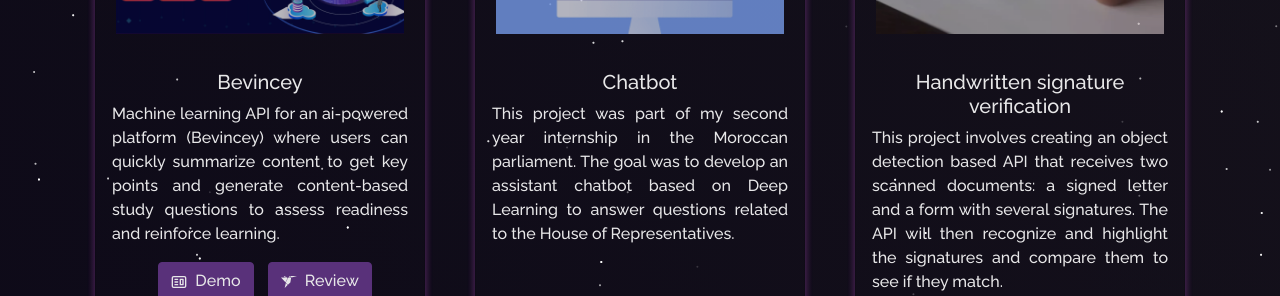
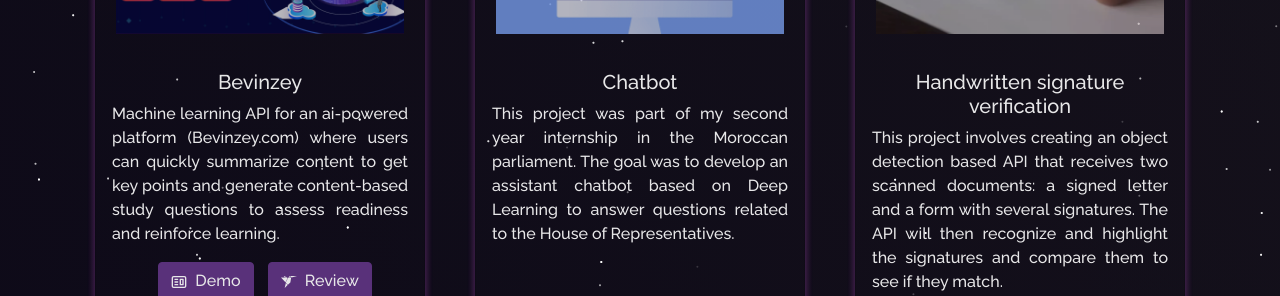
Before and after one commit to alami-oussama/portfolio, a React (Create React App) app: page /project in a window 1280 px wide. Shown: the part 410-706 px from the top of the page. Built offline with nearby package versions, Linux system fonts and the light colour scheme.

Commit message:
update Bevinzey project

```diff
--- a/src/components/Projects/Projects.js
+++ b/src/components/Projects/Projects.js
@@ -2,7 +2,7 @@ import React from "react";
 import { Container, Row, Col } from "react-bootstrap";
 import ProjectCard from "./ProjectCards";
 import Particle from "../Particle";
-import bevincey from "../../Assets/Projects/bevincey.png";
+import bevinzey from "../../Assets/Projects/bevinzey.png";
 import chatbot from "../../Assets/Projects/chatbot.png";
 import art from "../../Assets/Projects/art.jpg";
 import faceRecognition from "../../Assets/Projects/face-recognition.jpg";
@@ -20,10 +20,10 @@ function Projects() {
         <Row style={{ justifyContent: "center", paddingBottom: "10px" }}>
           <Col md={4} className="project-card">
             <ProjectCard
-              imgPath={bevincey}
-              title="Bevincey"
-              description="Machine learning API for an ai-powered platform (Bevincey) where users can quickly summarize content to get key points and generate content-based study questions to assess readiness and reinforce learning."
-              demoLink="https://bevincey.com/"
+              imgPath={bevinzey}
+              title="Bevinzey"
+              description="Machine learning API for an ai-powered platform (Bevinzey.com) where users can quickly summarize content to get key points and generate content-based study questions to assess readiness and reinforce learning."
+              demoLink="https://bevinzey.com/"
               freeLink="https://www.freelancer.com/projects/website-design/Powered-Test-Question-Generator"
             />
           </Col>
```
Also changed, not shown: src/Assets/Projects/bevinzey.png (renamed from src/Assets/Projects/bevincey.png).
